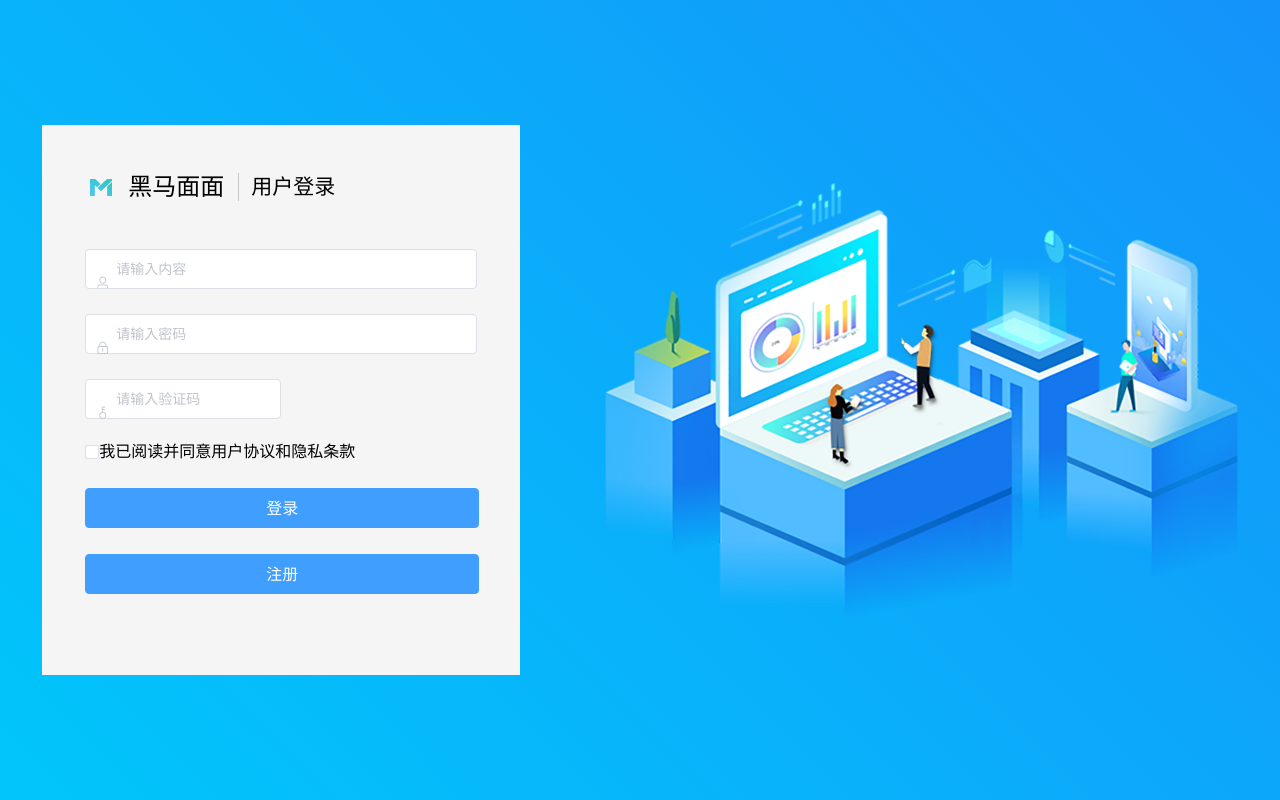
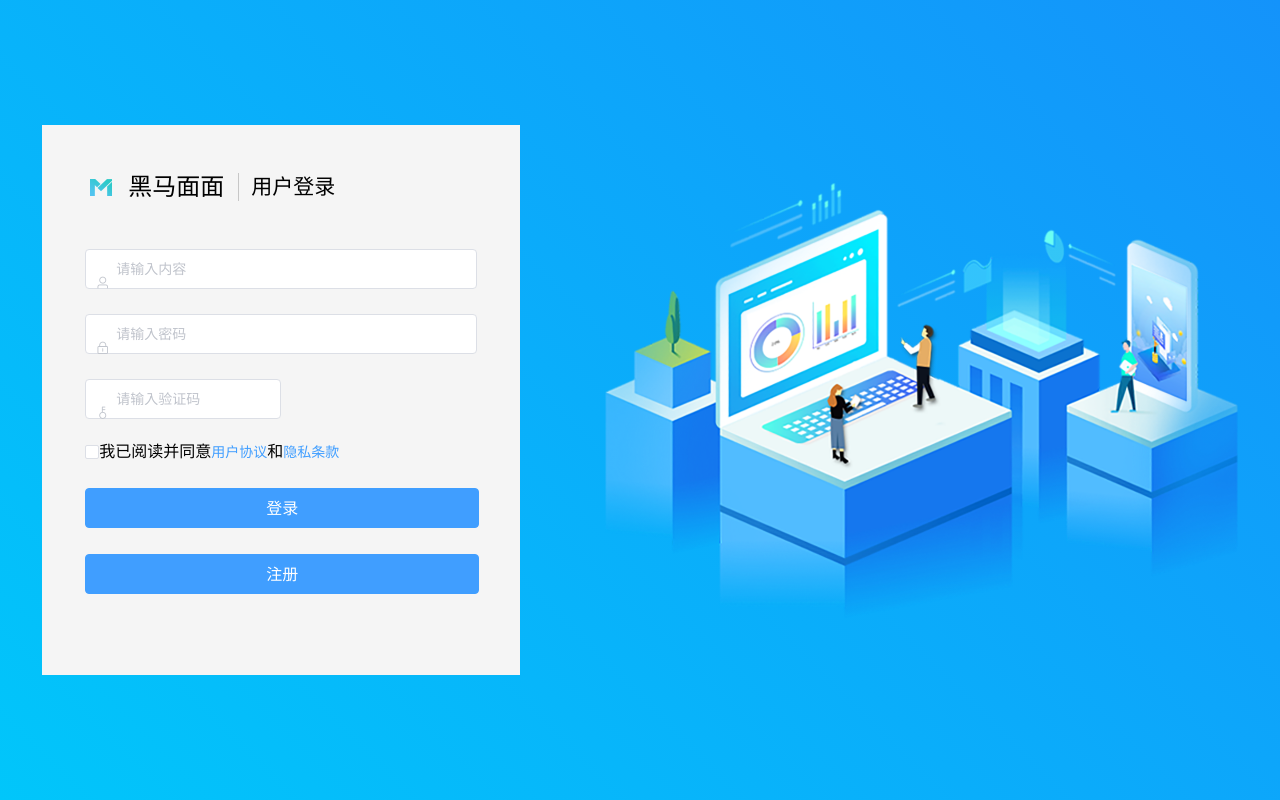
Before and after one commit to xianyuz1208/vuemianmian, a Vue app: page /#/login in a window 1280 px wide. Built offline with nearby package versions, Linux system fonts and the light colour scheme.

Commit message:
添加了文字链接

```diff
--- a/src/views/login/login.vue
+++ b/src/views/login/login.vue
@@ -11,7 +11,7 @@
       <el-col :span="24"><el-input prefix-icon="el-icon-user" v-model= "userInput" placeholder="请输入内容"></el-input></el-col>
       <el-col :span="24"><el-input prefix-icon="el-icon-lock" v-model= "userInput" placeholder="请输入密码"></el-input></el-col>
        <el-col :span="12"><el-input prefix-icon="el-icon-key" v-model= "userInput" placeholder="请输入验证码"></el-input></el-col>
-       <el-col :span="24"><el-checkbox v-model="checked"></el-checkbox>我已阅读并同意用户协议和隐私条款</el-col>
+       <el-col :span="24"><el-checkbox v-model="checked"></el-checkbox>我已阅读并同意<el-link type="primary">用户协议</el-link>和<el-link type="primary">隐私条款</el-link></el-col>
        <el-col :span="24"><el-button type="primary" class="btn">登录</el-button></el-col>
        <el-col :span="24"><el-button type="primary" class="btn">注册</el-button></el-col>
       </div>
```
